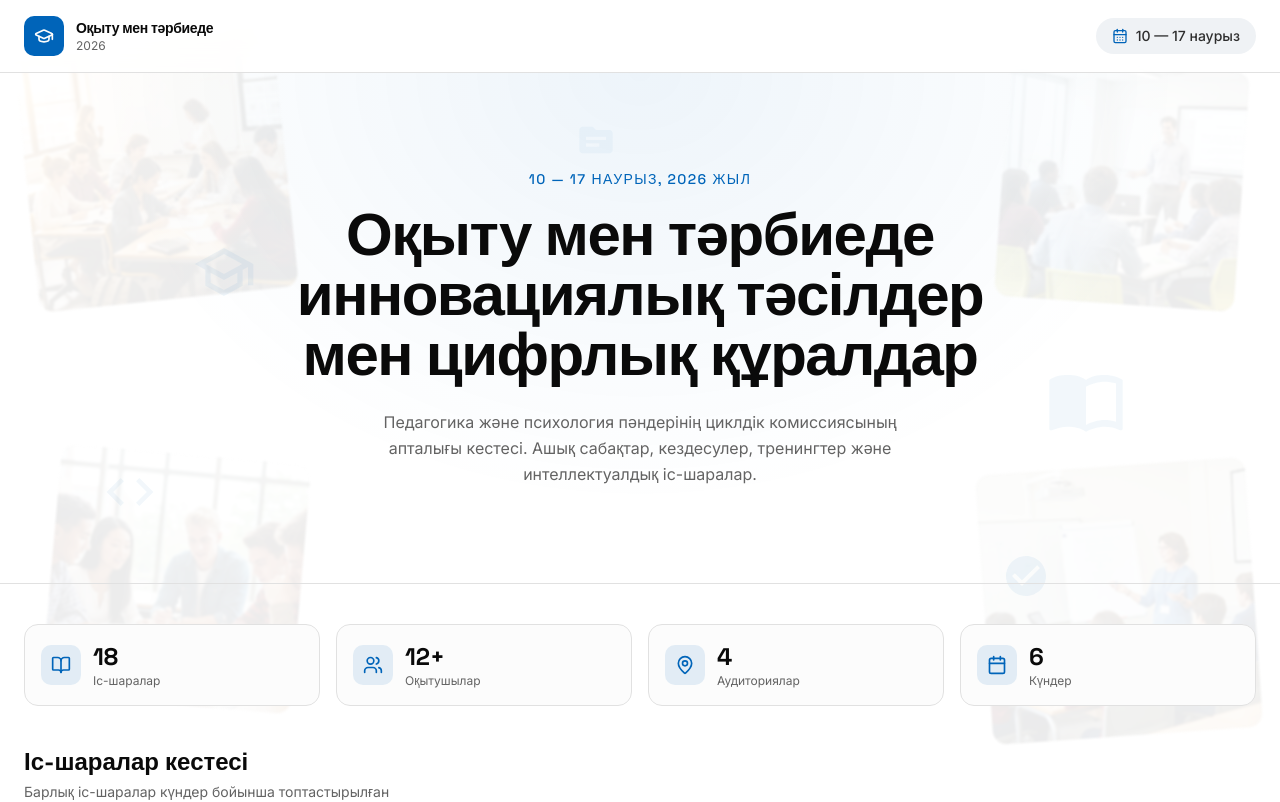
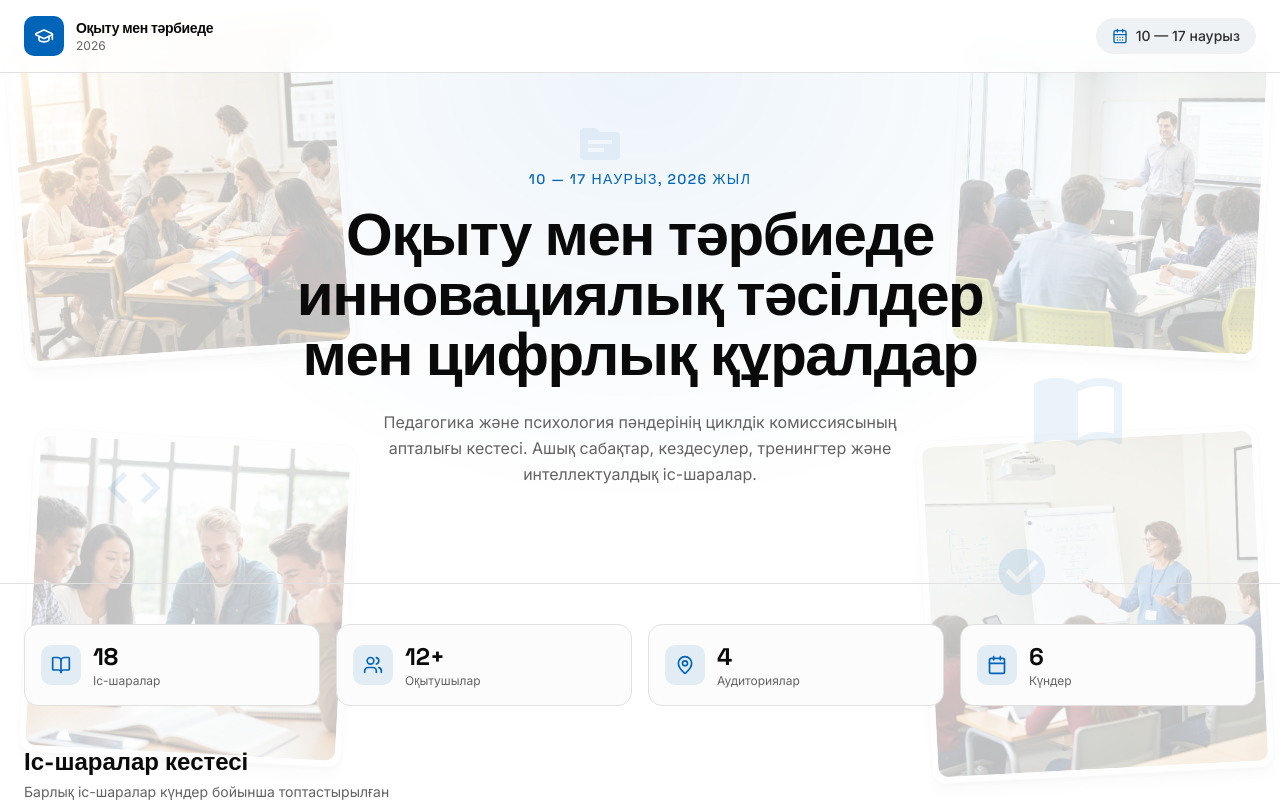
Before and after one commit to jazi29/v0-event-schedule, a Next.js app: page / in a window 1280 px wide. Shown: the top 802 px of the page. Built offline with nearby package versions, Linux system fonts and the light colour scheme.

Commit message:
feat: enhance decorative photo visibility and add SVG icon effects\n\nIncrease photo opacity, remove blur, enlarge, add shadow\nand boost SVG icon size and opacity for better visibility.

```diff
--- a/components/background-photos.tsx
+++ b/components/background-photos.tsx
@@ -1,10 +1,10 @@
 import Image from "next/image";
 
 const photos = [
-  { src: "/images/training-1.jpg", alt: "Students in a modern classroom", top: "5%", left: "2%", rotate: "-6deg", width: 260, height: 180 },
-  { src: "/images/training-2.jpg", alt: "Seminar training session", top: "8%", right: "3%", rotate: "4deg", width: 240, height: 170 },
-  { src: "/images/training-3.jpg", alt: "Students collaborating on a project", bottom: "12%", left: "4%", rotate: "5deg", width: 250, height: 175 },
-  { src: "/images/training-4.jpg", alt: "Teacher explaining at whiteboard", bottom: "8%", right: "2%", rotate: "-4deg", width: 270, height: 185 },
+  { src: "/images/training-1.jpg", alt: "Students in a modern classroom", top: "3%", left: "1%", rotate: "-4deg", width: 320, height: 220 },
+  { src: "/images/training-2.jpg", alt: "Seminar training session", top: "5%", right: "1%", rotate: "3deg", width: 300, height: 210 },
+  { src: "/images/training-3.jpg", alt: "Students collaborating on a project", bottom: "5%", left: "2%", rotate: "3deg", width: 310, height: 215 },
+  { src: "/images/training-4.jpg", alt: "Teacher explaining at whiteboard", bottom: "3%", right: "1%", rotate: "-3deg", width: 330, height: 225 },
 ];
 
 export function BackgroundPhotos() {
@@ -13,7 +13,7 @@ export function BackgroundPhotos() {
       {photos.map((photo, i) => (
         <div
           key={i}
-          className="absolute opacity-[0.08] blur-[1px]"
+          className="absolute opacity-25 transition-opacity"
           style={{
             top: photo.top,
             left: photo.left,
@@ -22,30 +22,32 @@ export function BackgroundPhotos() {
             transform: `rotate(${photo.rotate})`,
           }}
         >
+          <div className="rounded-xl border border-border/50 bg-card p-1.5 shadow-lg">
             <Image
               src={photo.src}
               alt={photo.alt}
               width={photo.width}
               height={photo.height}
-            className="rounded-xl object-cover"
+              className="rounded-lg object-cover"
             />
+          </div>
         </div>
       ))}
 
       {/* Subtle education-themed SVG icons scattered */}
-      <svg className="absolute left-[15%] top-[30%] h-16 w-16 text-primary/[0.06]" fill="currentColor" viewBox="0 0 24 24">
+      <svg className="absolute left-[15%] top-[30%] h-20 w-20 text-primary/10" fill="currentColor" viewBox="0 0 24 24">
         <path d="M12 3L1 9l4 2.18v6L12 21l7-3.82v-6l2-1.09V17h2V9L12 3zm6.82 6L12 12.72 5.18 9 12 5.28 18.82 9zM17 15.99l-5 2.73-5-2.73v-3.72L12 15l5-2.73v3.72z" />
       </svg>
-      <svg className="absolute right-[12%] top-[45%] h-20 w-20 text-primary/[0.05]" fill="currentColor" viewBox="0 0 24 24">
+      <svg className="absolute right-[12%] top-[45%] h-24 w-24 text-primary/[0.08]" fill="currentColor" viewBox="0 0 24 24">
         <path d="M21 5c-1.11-.35-2.33-.5-3.5-.5-1.95 0-4.05.4-5.5 1.5-1.45-1.1-3.55-1.5-5.5-1.5S2.45 4.9 1 6v14.65c0 .25.25.5.5.5.1 0 .15-.05.25-.05C3.1 20.45 5.05 20 6.5 20c1.95 0 4.05.4 5.5 1.5 1.35-.85 3.8-1.5 5.5-1.5 1.65 0 3.35.3 4.75 1.05.1.05.15.05.25.05.25 0 .5-.25.5-.5V6c-.6-.45-1.25-.75-2-1zm0 13.5c-1.1-.35-2.3-.5-3.5-.5-1.7 0-4.15.65-5.5 1.5V8c1.35-.85 3.8-1.5 5.5-1.5 1.2 0 2.4.15 3.5.5v11.5z" />
       </svg>
-      <svg className="absolute left-[8%] bottom-[35%] h-14 w-14 text-primary/[0.05]" fill="currentColor" viewBox="0 0 24 24">
+      <svg className="absolute left-[8%] bottom-[35%] h-16 w-16 text-primary/10" fill="currentColor" viewBox="0 0 24 24">
         <path d="M9.4 16.6L4.8 12l4.6-4.6L8 6l-6 6 6 6 1.4-1.4zm5.2 0l4.6-4.6-4.6-4.6L16 6l6 6-6 6-1.4-1.4z" />
       </svg>
-      <svg className="absolute right-[18%] bottom-[25%] h-12 w-12 text-primary/[0.06]" fill="currentColor" viewBox="0 0 24 24">
+      <svg className="absolute right-[18%] bottom-[25%] h-14 w-14 text-primary/10" fill="currentColor" viewBox="0 0 24 24">
         <path d="M12 2C6.48 2 2 6.48 2 12s4.48 10 10 10 10-4.48 10-10S17.52 2 12 2zm-2 15l-5-5 1.41-1.41L10 14.17l7.59-7.59L19 8l-9 9z" />
       </svg>
-      <svg className="absolute left-[45%] top-[15%] h-10 w-10 text-primary/[0.04]" fill="currentColor" viewBox="0 0 24 24">
+      <svg className="absolute left-[45%] top-[15%] h-12 w-12 text-primary/[0.07]" fill="currentColor" viewBox="0 0 24 24">
         <path d="M20 6h-8l-2-2H4c-1.1 0-1.99.9-1.99 2L2 18c0 1.1.9 2 2 2h16c1.1 0 2-.9 2-2V8c0-1.1-.9-2-2-2zm-6 10H6v-2h8v2zm4-4H6v-2h12v2z" />
       </svg>
     </div>
```
Lines whose indentation alone changed are shown as unchanged.
